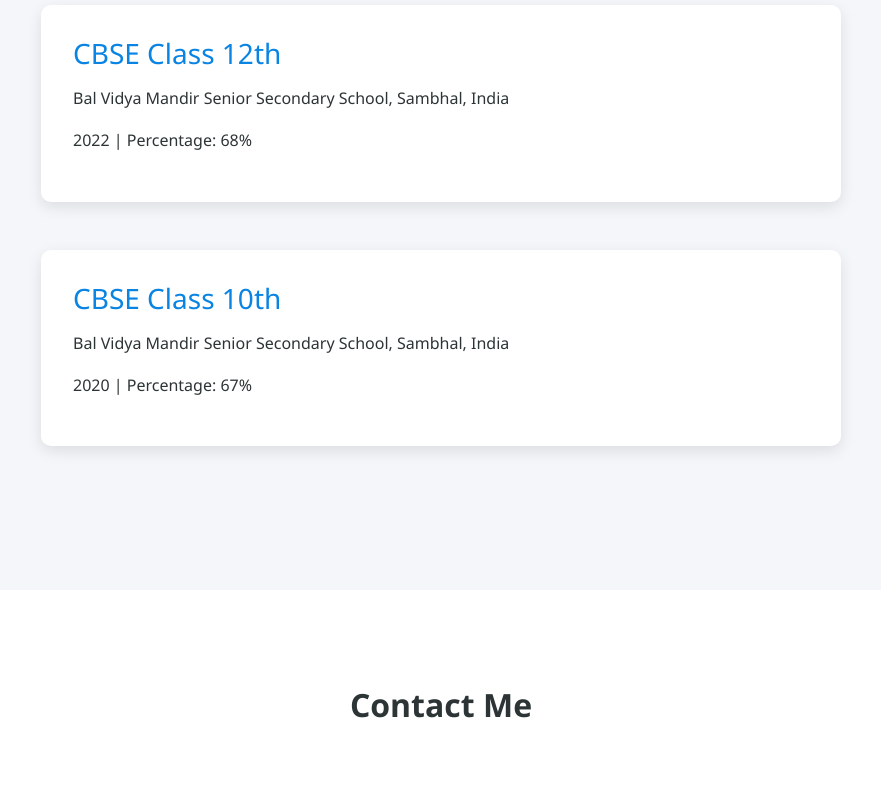
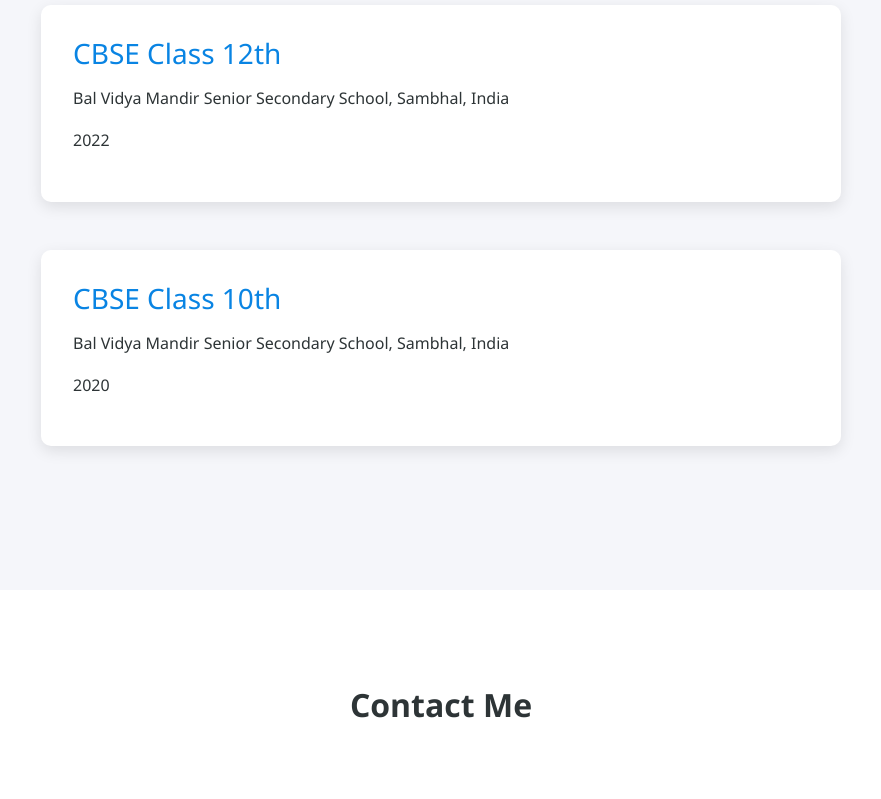
Before and after one commit to shrinuvarshney/Portfolio, a plain HTML site: page index.html in a window 1280 px wide. Shown: the part 3780-4579 px from the top of the page, without its empty margins (199-1080 px from the left). Drawn offline with nearby package versions, Linux system fonts and the light colour scheme.

Commit message:
Update index.html

```diff
--- a/index.html
+++ b/index.html
@@ -213,14 +213,14 @@
                     <div class="timeline-content">
                         <h3>CBSE Class 12th</h3>
                         <p>Bal Vidya Mandir Senior Secondary School, Sambhal, India</p>
-                        <p>2022 | Percentage: 68%</p>
+                        <p>2022</p>
                     </div>
                 </div>
                 <div class="timeline-item" data-aos="fade-up" data-aos-delay="400">
                     <div class="timeline-content">
                         <h3>CBSE Class 10th</h3>
                         <p>Bal Vidya Mandir Senior Secondary School, Sambhal, India</p>
-                        <p>2020 | Percentage: 67%</p>
+                        <p>2020</p>
                     </div>
                 </div>
             </div>
```
